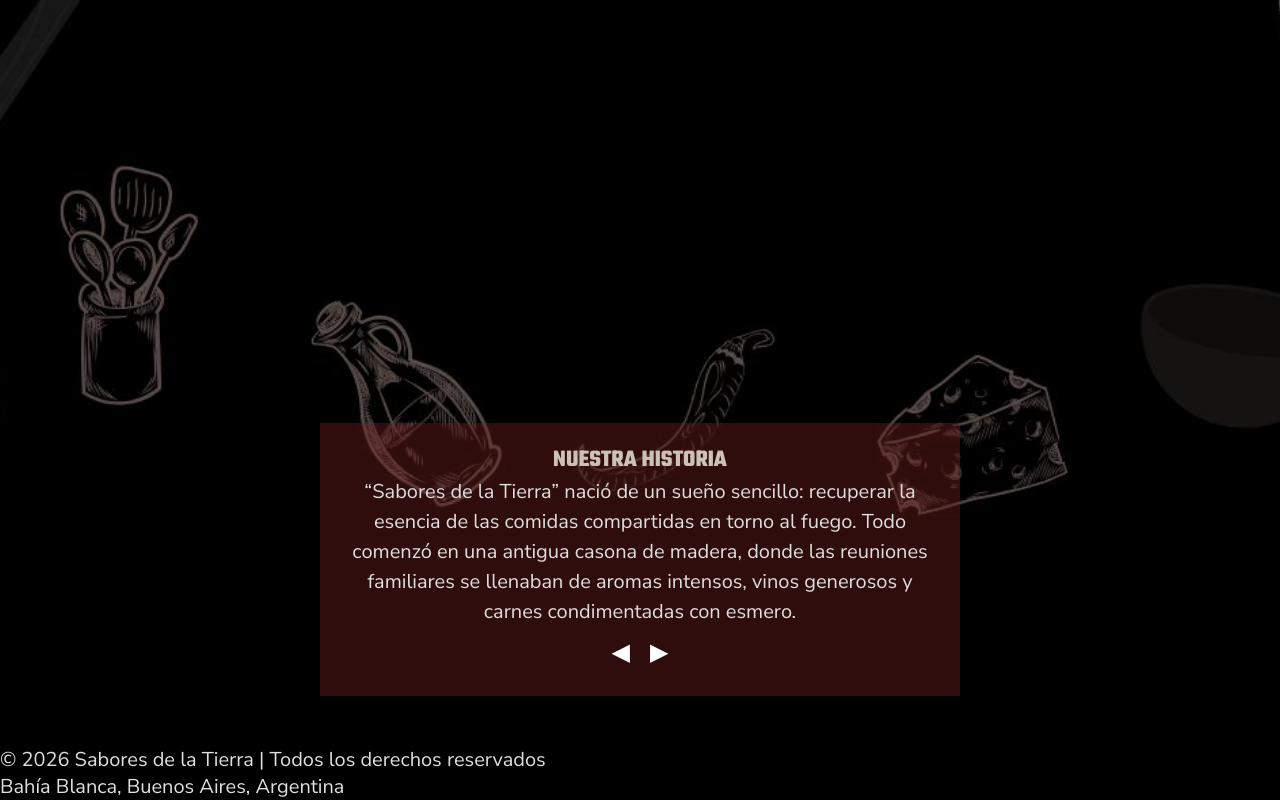
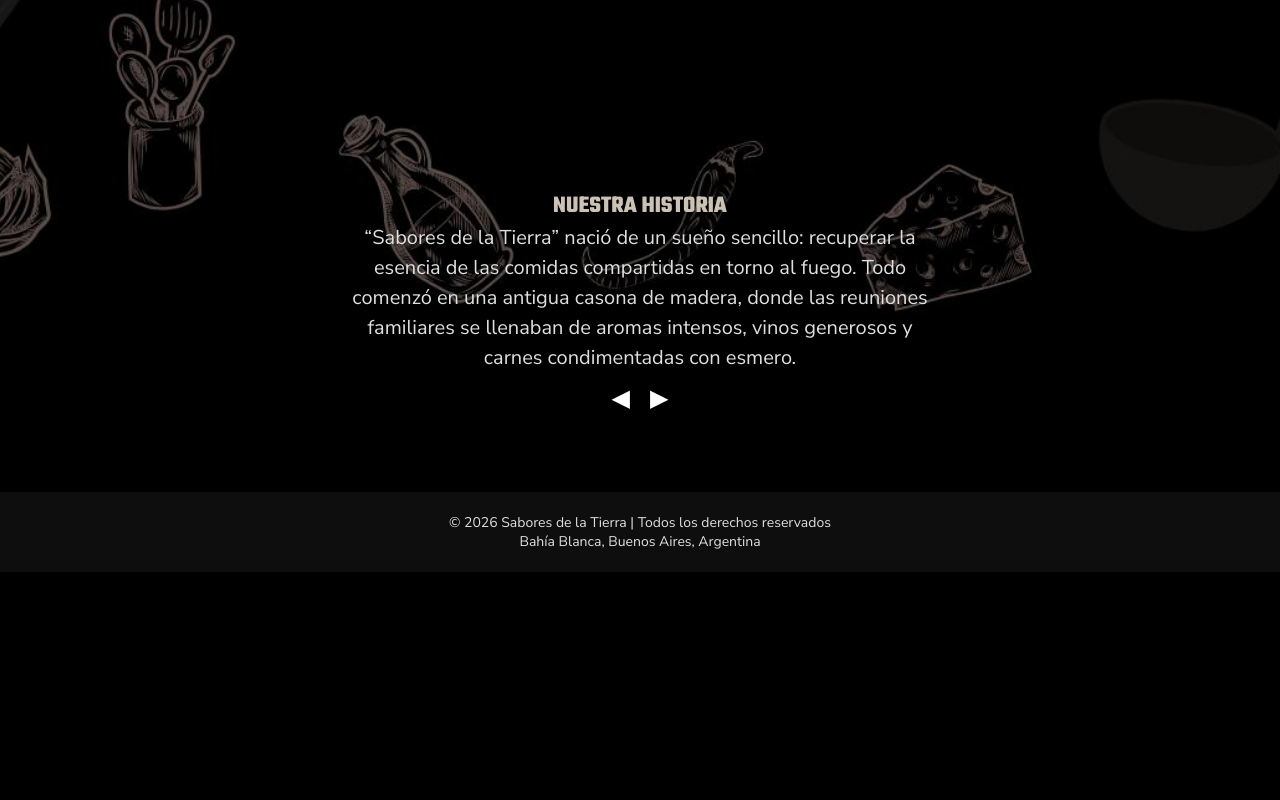
Before and after one commit to LucasZRB/sabores-tierra-restaurante, a React (Vite) app: page / in a window 1280 px wide. Shown: the part 1913-2713 px from the top of the page. After the commit the page ends 2485 px from the top, so only its background shows below. Built offline with nearby package versions, Linux system fonts and the light colour scheme; a web font is replaced by a local one.

Commit message:
Add files via upload

```diff
--- a/estilos.css
+++ b/estilos.css
@@ -1,12 +1,33 @@
-body {
+body.index{
   background-image: url("fondo2.jpg");
   background-size: cover;
   background-position: center top;
   background-color: black;
   display: flex;
   flex-direction: column;
-  min-height: 100vh;
+  min-height: 100vh;/*toda la pantalla */
 }
+
+body.contacto{
+  background-image: url("fondo1.jpg");
+  background-size: cover;
+  background-position: center top;
+  background-color: black;
+  display: flex;
+  flex-direction: column;
+  min-height: 100vh;/*toda la pantalla */
+}
+
+body.productos{
+  background-image: url("fondo1.jpg");
+  background-size: cover;
+  background-position: center top;
+  background-color: black;
+  display: flex;
+  flex-direction: column;
+  min-height: 100vh;/*toda la pantalla */
+}
+
 
 /* toda la barra */
 .navbar {
@@ -60,6 +81,7 @@ main {
   flex: 1;
 }
 
+
 .logoMain img{
   height: 150px;
   margin-bottom: 20px;
@@ -85,7 +107,7 @@ p {
   left: 0;
   width: 100%;
   margin-top: 700px;
-  background-color: #72202069; /*esto es para ver la posicion, despues lo borro*/
+  background-color: #72202000; /*esto es para ver la posicion, despues lo borro*/
   padding: 20px;
 }
 
@@ -123,3 +145,83 @@ button.prev{
 button.next{
   right: 0;
 }
+
+footer {
+  width: 100%;
+  height: 80px;
+  background-color: #0e0e0e;
+}
+
+.abajo {
+  display: flex;
+  flex-direction: column;
+  align-items: center;
+  justify-content: center;
+  height: 100%;
+  color: #dfdfdf;
+
+}
+footer .abajo p {
+  font-family: 'Nunito Sans', 'Montserrat', sans-serif;
+  font-size: 14px;
+}
+
+/*----------------------------PRODUCTOS--------------------------------------*/
+
+.menu {
+  padding: 40px;
+  text-align: center;
+  color: #dfdfdf;
+  font-family: 'Nunito Sans', 'Montserrat', sans-serif;
+}
+
+.menu h2 {
+  margin: 30px 0 15px;
+  font-size: 28px;
+  color: #e8a441;
+}
+
+.cards {
+  display: flex;
+  flex-wrap: wrap;
+  justify-content: center;
+  gap: 25px;
+}
+
+.card {
+  background-color: #1a1a1a;
+  border-radius: 10px;
+  width: 250px;
+  padding: 15px;
+  text-align: center;
+  transition: transform 0.3s;
+}
+
+.card:hover {
+  transform: scale(1.05);
+}
+
+.card img {
+  width: 100%;
+  height: 160px;
+  object-fit: cover;
+  border-radius: 8px;
+}
+
+.card h3 {
+  margin: 10px 0;
+  font-size: 20px;
+  color: #fff;
+}
+
+.card p {
+  font-size: 14px;
+  color: #ccc;
+  margin-bottom: 10px;
+}
+
+.precio {
+  font-weight: bold;
+  color: #e8a441;
+  font-size: 18px;
+}
```
